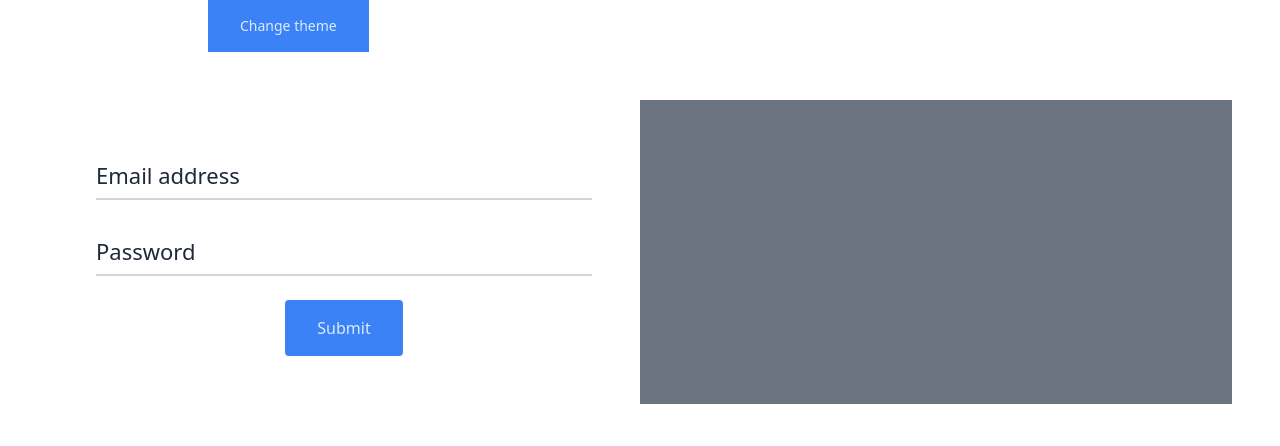
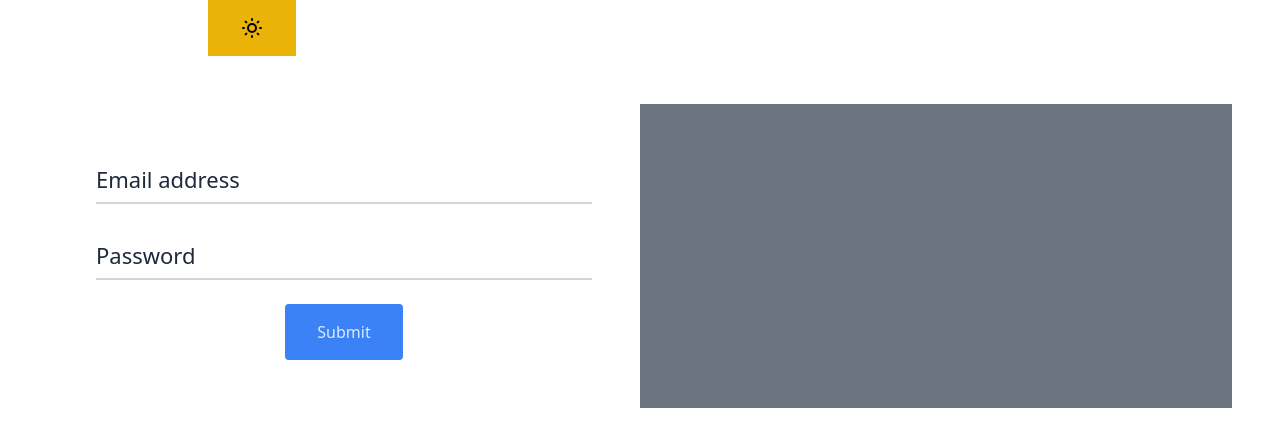
Before and after one commit to nemanja85/Next-JS, a Next.js app: page / in a window 1280 px wide. Shown: the top 446 px of the page. Built offline with nearby package versions, Linux system fonts and the light colour scheme; what tailwindcss-debug-screens would draw is missing.

Commit message:
Added context to send user to dashboard

```diff
--- a/package.json
+++ b/package.json
@@ -8,7 +8,8 @@
     "start": "next start",
     "lint": "next lint",
     "cypress": "cypress open",
-    "test": "cypress run"
+    "test": "cypress run",
+    "e2e": "start-server-and-test start http://localhost:3000 cypress"
   },
   "dependencies": {
     "@hookform/resolvers": "^2.8.8",
--- /dev/null
+++ b/src/context/AppContext.tsx
@@ -0,0 +1,84 @@
+import { createContext, FC, useContext, useEffect, useState } from 'react';
+import { isBrowser, localStorageSecure } from '../lib/utils';
+import { Theme } from '../pages';
+
+type User = {
+  id: number;
+  username: string;
+  email: string;
+  avatar: string;
+};
+
+type AppContextType = {
+  user: User | null;
+  theme: Theme;
+  toggleTheme: () => void;
+  persistUser: (user: User) => void;
+};
+
+const userLocal = localStorageSecure('user');
+const themeLocal = localStorageSecure('theme');
+
+const userPrefersDark = () => {
+  if (isBrowser()) {
+    return window.matchMedia && window.matchMedia('(prefers-color-scheme: dark)').matches;
+  }
+
+  return false;
+};
+
+const userPreference = userPrefersDark();
+
+const defaultValues = {
+  user: userLocal ? (JSON.parse(userLocal) as User) : null,
+  theme: themeLocal ?? (userPreference ? 'dark' : 'light'),
+  toggleTheme: () => {},
+  persistUser: () => {},
+} as AppContextType;
+
+const AppContext = createContext<AppContextType>({
+  user: defaultValues.user,
+  theme: defaultValues.theme,
+  toggleTheme: defaultValues.toggleTheme,
+  persistUser: defaultValues.persistUser,
+});
+
+export const useApp = () => useContext(AppContext);
+
+export const AppProvider: FC = ({ children }) => {
+  const [user, setUser] = useState(defaultValues.user);
+  const [theme, setTheme] = useState(defaultValues.theme);
+
+  useEffect(() => {
+    theme === 'dark'
+      ? document.documentElement.classList.add('dark')
+      : document.documentElement.classList.remove('dark');
+
+    localStorage.setItem('theme', theme);
+  }, [theme]);
+
+  const toggleTheme = () => {
+    setTheme((prev) => (prev === 'dark' ? 'light' : 'dark'));
+    localStorage.setItem('theme', theme);
+  };
+
+  const persistUser = (user: User) => {
+    setUser(() => ({
+      id: Date.now(),
+      email: user.email,
+      username: Date.now().toString(),
+      avatar: 'https://eu.ui-avatars.com/api/?name=John+Doe',
+    }));
+
+    localStorage.setItem('user', JSON.stringify(user));
+  };
+
+  const value = {
+    persistUser,
+    user,
+    theme,
+    toggleTheme,
+  };
+
+  return <AppContext.Provider value={value}>{children}</AppContext.Provider>;
+};
--- /dev/null
+++ b/src/lib/utils.ts
@@ -0,0 +1,9 @@
+export const localStorageSecure = (key: string) => {
+  if (typeof window === 'undefined') {
+    return null;
+  }
+
+  return localStorage.getItem(key);
+};
+
+export const isBrowser = () => typeof window !== 'undefined';
--- a/src/pages/_app.tsx
+++ b/src/pages/_app.tsx
@@ -1,8 +1,13 @@
-import '../styles/globals.css'
-import type { AppProps } from 'next/app'
+import type { AppProps } from 'next/app';
+import { AppProvider } from '../context/AppContext';
+import '../styles/globals.css';
 
-function MyApp({ Component, pageProps }: AppProps) {
-  return <Component {...pageProps} />
+function App({ Component, pageProps }: AppProps) {
+  return (
+    <AppProvider>
+      <Component {...pageProps} />
+    </AppProvider>
+  );
 }
 
-export default MyApp
+export default App;
--- a/src/pages/dashboard.tsx
+++ b/src/pages/dashboard.tsx
@@ -1,4 +1,6 @@
 import { NextPage } from 'next';
+import Link from 'next/link';
+import { useApp } from '../context/AppContext';
 
 // Reference
 // string, number, boolean, object, Record<K,V>, Map<K,V>, Set<K,V>, Type | Interface, Enum, Array<T>, T[]
@@ -8,27 +10,37 @@ type DashboardProps = {
 };
 
 const Dashboard: NextPage<DashboardProps> = ({ todos }) => {
+  const { user } = useApp();
+
   return (
+    <>
       <div className="container mx-auto">
-      <h1 className="text-4xl text-center">Dashboard</h1>
+        <Link href="/">
+          <a>Login</a>
+        </Link>
+        <h1 className="text-4xl text-center dark:text-gray-200">Dashboard, Hi {user?.email}</h1>
 
         <div className="flex items-center justify-center min">
           <div>
-          {todos.length === 0 && <p>Njet todos</p>}
+            {todos.length === 0 && <p>No todos records</p>}
 
             {todos.length > 0 && (
-            <table className="table-fixed">
-              <thead>
+              <table className="my-8">
+                <thead className="font-bold text-gray-800">
                   <tr>
-                  <th>ID</th>
-                  <th>Title</th>
-                  <th>User</th>
-                  <th>Completed</th>
+                    <th className="border border-gray-800 dark:text-gray-200 dark:border-gray-200">ID</th>
+                    <th className="border border-gray-800 dark:text-gray-200 dark:border-gray-200">Title</th>
+                    <th className="border border-gray-800 dark:text-gray-200 dark:border-gray-200">User</th>
+                    <th className="border border-gray-800 dark:text-gray-200 dark:border-gray-200">Completed</th>
                   </tr>
                 </thead>
                 <tbody>
                   {todos.map((todo) => (
-                  <tr data-cy="row" key={todo.id}>
+                    <tr
+                      className="text-gray-800 border border-gray-800 dark:text-gray-200 dark:border-gray-200"
+                      data-cy="row"
+                      key={todo.id}
+                    >
                       <td>{todo.id}</td>
                       <td>{todo.title}</td>
                       <td>{todo.userId}</td>
@@ -41,6 +53,7 @@ const Dashboard: NextPage<DashboardProps> = ({ todos }) => {
           </div>
         </div>
       </div>
+    </>
   );
 };
 
@@ -51,7 +64,7 @@ type Todo = {
   completed: boolean;
 };
 
-Dashboard.getInitialProps = async (ctx) => {
+Dashboard.getInitialProps = async () => {
   const response = await fetch('https://jsonplaceholder.typicode.com/todos?_limit=20');
   const data = (await response.json()) as Todo[];
 
--- a/src/pages/index.tsx
+++ b/src/pages/index.tsx
@@ -2,11 +2,11 @@ import { yupResolver } from '@hookform/resolvers/yup';
 import type { NextPage } from 'next';
 import Head from 'next/head';
 import { useRouter } from 'next/router';
-import { useEffect, useState } from 'react';
 import { useForm } from 'react-hook-form';
 import { object, string } from 'yup';
+import { useApp } from '../context/AppContext';
 
-type Theme = 'dark' | 'light';
+export type Theme = 'dark' | 'light';
 
 type Payload = {
   mail: string;
@@ -21,8 +21,8 @@ const schema = object({
 }).required();
 
 const Home: NextPage = () => {
-  const [theme, setTheme] = useState<Theme>('dark');
   const router = useRouter();
+  const { persistUser, toggleTheme, theme } = useApp();
 
   const {
     register,
@@ -34,18 +34,17 @@ const Home: NextPage = () => {
 
   const onSubmit = (data: Payload) => {
     //
+    persistUser({
+      id: Date.now(),
+      email: data.mail,
+      username: Date.now().toString(),
+      avatar: 'https://eu.ui-avatars.com/api/?name=John+Doe',
+    });
+
     router.push('/dashboard?rajko=astooo?');
   };
 
-  useEffect(() => {}, []);
-
-  const handleChange = () => {
-    setTheme((prev) => (prev === 'dark' ? 'light' : 'dark'));
-    localStorage.setItem('theme', theme!);
-    theme === 'dark'
-      ? document.documentElement.classList.add('dark')
-      : document.documentElement.classList.remove('dark');
-  };
+  const handleChange = () => toggleTheme();
 
   return (
     <>
@@ -54,14 +53,45 @@ const Home: NextPage = () => {
         <meta name="description" content="Generated by create next app" />
         <link rel="icon" href="/favicon.ico" />
       </Head>
+
       <div className="w-full px-52">
         <div className="container flex justify-start">
           <button
             data-cy="toggleTheme"
-            className="px-8 py-4 text-sm text-blue-100 bg-blue-500 dark:bg-gray-800"
+            className="px-8 py-4 text-sm bg-yellow-500 text-yellow-1 00 dark:bg-green-800"
             onClick={handleChange}
           >
-            Change theme
+            {theme === 'dark' ? (
+              <svg
+                xmlns="http://www.w3.org/2000/svg"
+                className="w-6 h-6"
+                fill="none"
+                viewBox="0 0 24 24"
+                stroke="currentColor"
+              >
+                <path
+                  strokeLinecap="round"
+                  strokeLinejoin="round"
+                  strokeWidth={2}
+                  d="M20.354 15.354A9 9 0 018.646 3.646 9.003 9.003 0 0012 21a9.003 9.003 0 008.354-5.646z"
+                />
+              </svg>
+            ) : (
+              <svg
+                xmlns="http://www.w3.org/2000/svg"
+                className="w-6 h-6"
+                fill="none"
+                viewBox="0 0 24 24"
+                stroke="currentColor"
+              >
+                <path
+                  strokeLinecap="round"
+                  strokeLinejoin="round"
+                  strokeWidth={2}
+                  d="M12 3v1m0 16v1m9-9h-1M4 12H3m15.364 6.364l-.707-.707M6.343 6.343l-.707-.707m12.728 0l-.707.707M6.343 17.657l-.707.707M16 12a4 4 0 11-8 0 4 4 0 018 0z"
+                />
+              </svg>
+            )}
           </button>
         </div>
       </div>
--- a/tsconfig.json
+++ b/tsconfig.json
@@ -5,6 +5,8 @@
     "allowJs": true,
     "skipLibCheck": true,
     "strict": true,
+    "noUnusedLocals": true,
+    "noUnusedParameters": true,
     "forceConsistentCasingInFileNames": true,
     "noEmit": true,
     "esModuleInterop": true,
```
Also changed, not shown: 1 other file (tests, documents, lock files or other folders). Lines whose indentation alone changed are shown as unchanged.
